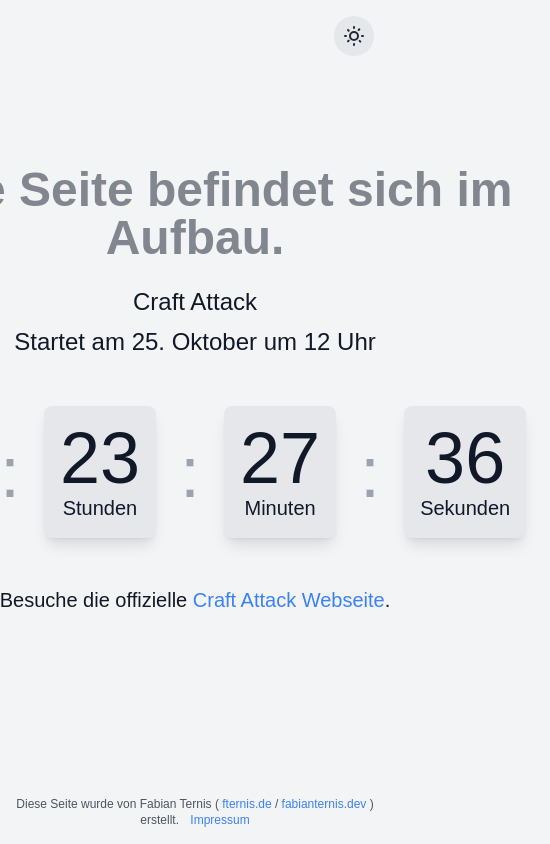
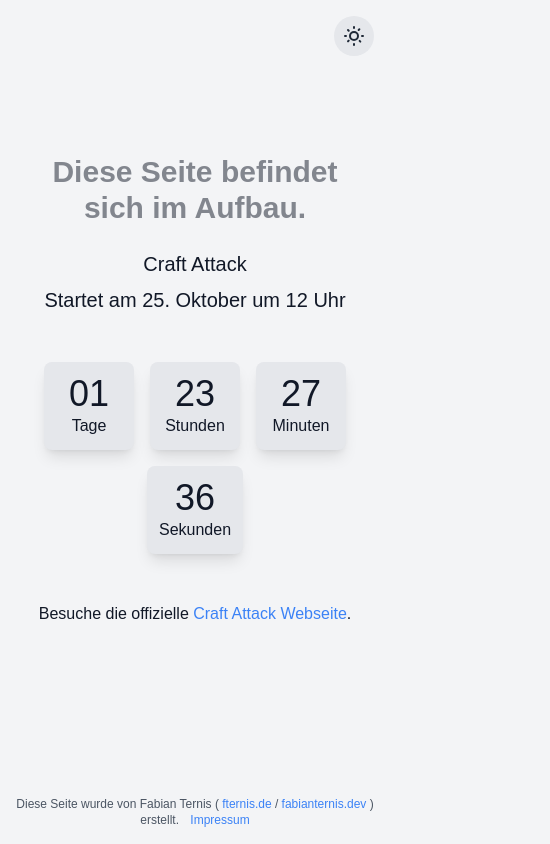
Before and after one commit to Michaelninder/CraftAttack.xyz-countdown, a plain HTML site: page index.html in a window 390 px wide. Shown: the whole page, 550 px wide, since content can reach past the window. Drawn offline with nearby package versions, Linux system fonts and the light colour scheme; a web font is replaced by a local one.

```diff
--- a/index.html
+++ b/index.html
@@ -6,25 +6,24 @@
     <meta name="viewport" content="width=device-width, initial-scale=1.0">
     <title>Craft Attack - Countdown zum Start am 25. Oktober</title>
 
-    <!-- SEO Meta Tags -->
-    <meta name="description" content="Craft Attack startet am 25. Oktober um 12 Uhr. Verfolge den Live-Countdown bis zum Start!">
+    <meta name="description"
+        content="Craft Attack startet am 25. Oktober um 12 Uhr. Verfolge den Live-Countdown bis zum Start!">
     <meta name="keywords" content="Craft Attack, Minecraft, Countdown, 25. Oktober, Gaming">
     <meta name="author" content="Fabian Ternis">
     <meta name="robots" content="index, follow">
 
-    <!-- Open Graph Meta Tags -->
     <meta property="og:title" content="Craft Attack - Countdown zum Start">
-    <meta property="og:description" content="Craft Attack startet am 25. Oktober um 12 Uhr. Verfolge den Live-Countdown!">
+    <meta property="og:description"
+        content="Craft Attack startet am 25. Oktober um 12 Uhr. Verfolge den Live-Countdown!">
     <meta property="og:type" content="website">
     <meta property="og:url" content="https://craftattack.one">
     <meta property="og:locale" content="de_DE">
 
-    <!-- Twitter Card Meta Tags -->
     <meta name="twitter:card" content="summary">
     <meta name="twitter:title" content="Craft Attack - Countdown zum Start">
-    <meta name="twitter:description" content="Craft Attack startet am 25. Oktober um 12 Uhr. Verfolge den Live-Countdown!">
+    <meta name="twitter:description"
+        content="Craft Attack startet am 25. Oktober um 12 Uhr. Verfolge den Live-Countdown!">
 
-    <!-- Theme Color -->
     <meta name="theme-color" content="#111827" media="(prefers-color-scheme: dark)">
     <meta name="theme-color" content="#f3f4f6" media="(prefers-color-scheme: light)">
     <title>Craft Attack</title>
@@ -33,6 +32,13 @@
     <script>
         tailwind.config = {
             darkMode: 'class',
+            theme: {
+                extend: {
+                    screens: {
+                        'xs': '480px',
+                    }
+                }
+            }
         }
     </script>
     <style>
@@ -49,9 +55,12 @@
     </style>
 </head>
 
-<body class="bg-gray-100 dark:bg-gray-900 text-gray-900 dark:text-gray-100 min-h-screen flex flex-col items-center justify-center">
-    <button id="themeToggle" class="absolute top-4 right-4 p-2 rounded-full bg-gray-200 dark:bg-gray-800 text-gray-800 dark:text-gray-200 focus:outline-none transition-transform duration-200 hover:scale-110">
-        <svg id="sunIcon" class="h-6 w-6 hidden" fill="none" viewBox="0 0 24 24" stroke="currentColor">
+<body
+    class="bg-gray-100 dark:bg-gray-900 text-gray-900 dark:text-gray-100 min-h-screen flex flex-col items-center justify-center">
+    <button id="themeToggle"
+        class="absolute top-4 right-4 p-2 rounded-full bg-gray-200 dark:bg-gray-800 text-gray-800 dark:text-gray-200 focus:outline-none transition-transform duration-200 hover:scale-110">
+        <svg id="sunIcon" class="h-6 w-6 hidden" fill="none" viewBox="0 0 24 24"
+            stroke="currentColor">
             <path stroke-linecap="round" stroke-linejoin="round"
                 stroke-width="2"
                 d="M12 3v1m0 16v1m9-9h-1M4 12H3m15.325 5.587l-.707-.707M6.707 6.707l-.707-.707m10.655 0l.707-.707M6.025 17.325l.707-.707M16 12a4 4 0 11-8 0 4 4 0 018 0z" />
@@ -65,43 +74,44 @@
     </button>
 
     <main class="text-center p-6 flex-1 flex flex-col justify-center">
-        <h1 class="text-5xl font-bold mb-6 animate-pulse">Diese Seite befindet sich im Aufbau.</h1>
-        <p class="text-2xl mb-2">Craft Attack</p>
-        <p class="text-2xl mb-12">Startet am 25. Oktober um 12 Uhr
+        <h1 class="text-3xl sm:text-4xl md:text-5xl font-bold mb-6 animate-pulse">
+            Diese Seite befindet sich im Aufbau.</h1>
+        <p class="text-xl sm:text-2xl mb-2">Craft Attack</p>
+        <p class="text-xl sm:text-2xl mb-12">Startet am 25. Oktober um 12 Uhr
         </p>
 
         <div id="countdown"
-            class="flex justify-center items-center space-x-6 text-7xl mb-4">
+            class="flex flex-wrap justify-center items-center gap-4 sm:gap-6 text-4xl sm:text-5xl md:text-7xl mb-4">
             <div
-                class="flex flex-col items-center p-4 bg-gray-200 dark:bg-gray-800 rounded-lg shadow-lg">
+                class="flex flex-col items-center p-3 sm:p-4 bg-gray-200 dark:bg-gray-800 rounded-lg shadow-lg min-w-[90px] sm:min-w-[120px]">
                 <span id="days">00</span>
-                <span class="text-xl">Tage</span>
+                <span class="text-base sm:text-xl">Tage</span>
             </div>
-            <span class="text-gray-400">:</span>
+            <span class="hidden sm:inline text-gray-400 text-4xl sm:text-7xl">:</span>
             <div
-                class="flex flex-col items-center p-4 bg-gray-200 dark:bg-gray-800 rounded-lg shadow-lg">
+                class="flex flex-col items-center p-3 sm:p-4 bg-gray-200 dark:bg-gray-800 rounded-lg shadow-lg min-w-[90px] sm:min-w-[120px]">
                 <span id="hours">00</span>
-                <span class="text-xl">Stunden</span>
+                <span class="text-base sm:text-xl">Stunden</span>
             </div>
-            <span class="text-gray-400">:</span>
+            <span class="hidden sm:inline text-gray-400 text-4xl sm:text-7xl">:</span>
             <div
-                class="flex flex-col items-center p-4 bg-gray-200 dark:bg-gray-800 rounded-lg shadow-lg">
+                class="flex flex-col items-center p-3 sm:p-4 bg-gray-200 dark:bg-gray-800 rounded-lg shadow-lg min-w-[90px] sm:min-w-[120px]">
                 <span id="minutes">00</span>
-                <span class="text-xl">Minuten</span>
+                <span class="text-base sm:text-xl">Minuten</span>
             </div>
-            <span class="text-gray-400">:</span>
+            <span class="hidden sm:inline text-gray-400 text-4xl sm:text-7xl">:</span>
             <div
-                class="flex flex-col items-center p-4 bg-gray-200 dark:bg-gray-800 rounded-lg shadow-lg">
+                class="flex flex-col items-center p-3 sm:p-4 bg-gray-200 dark:bg-gray-800 rounded-lg shadow-lg min-w-[90px] sm:min-w-[120px]">
                 <span id="seconds">00</span>
-                <span class="text-xl">Sekunden</span>
+                <span class="text-base sm:text-xl">Sekunden</span>
             </div>
         </div>
 
         <p id="postCountdownMessage"
-            class="text-4xl font-bold mt-8 hidden animate-bounce">
+            class="text-2xl sm:text-3xl md:text-4xl font-bold mt-8 hidden animate-bounce">
             Craft Attack hat begonnen!</p>
 
-        <p class="text-xl mt-8">Besuche die offizielle
+        <p class="text-base sm:text-xl mt-8">Besuche die offizielle
             <a href="https://craftattack.one" target="_blank"
                 class="text-blue-500 dark:text-blue-400 hover:underline">Craft Attack
                 Webseite</a>.
```
